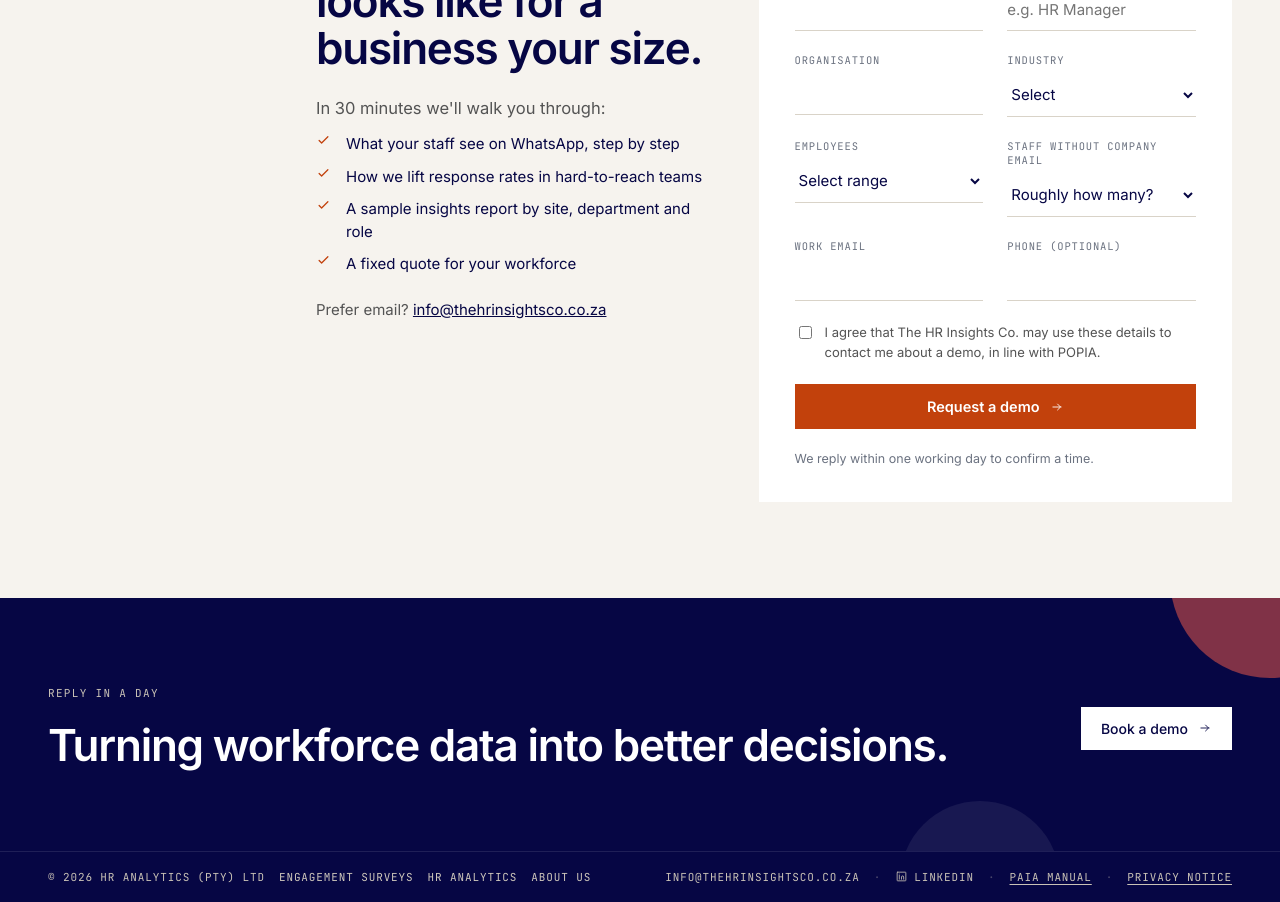
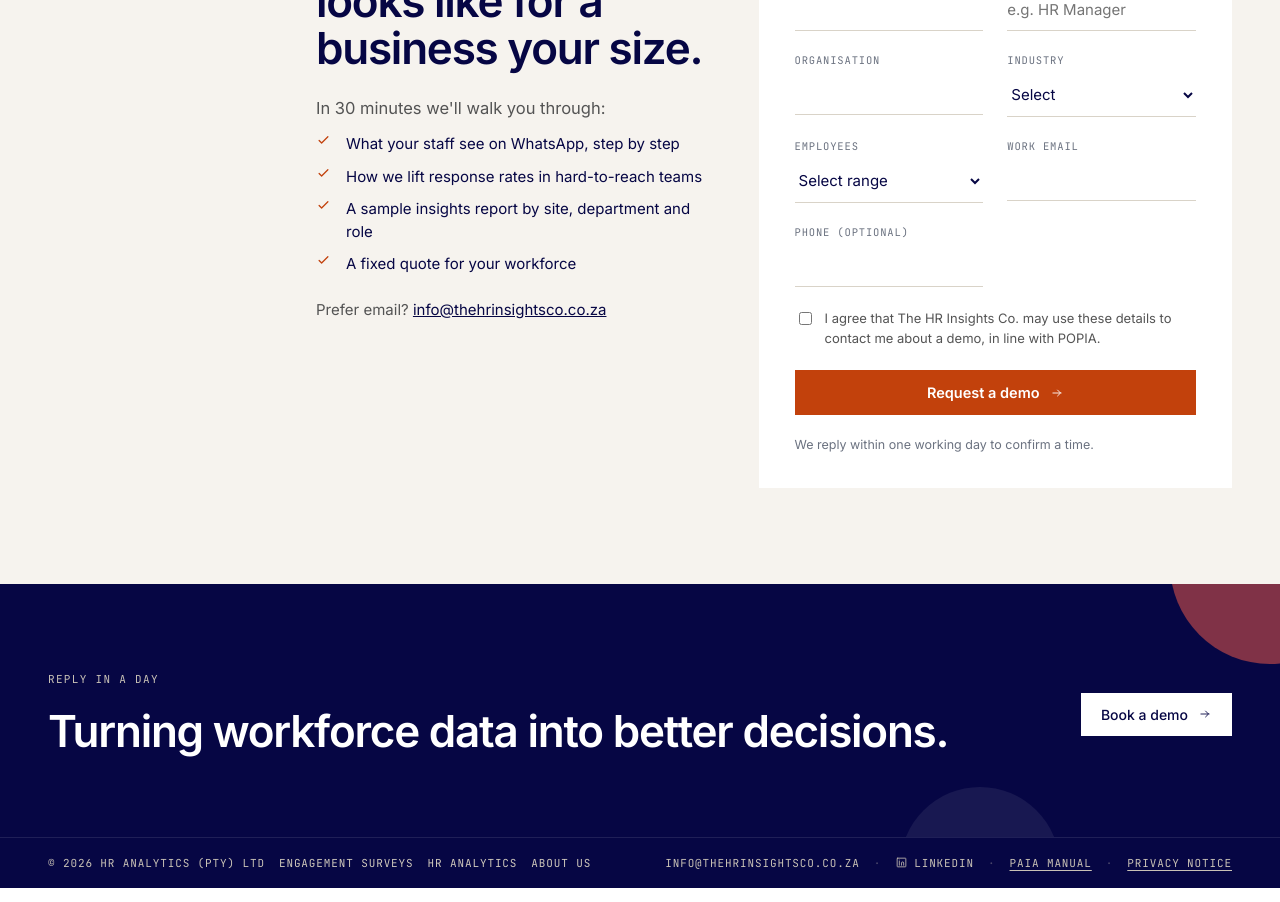
Before and after one commit to biancasmit683-netizen/HRinsightscov2, a React (Vite) app: page / in a window 1280 px wide. Shown: the part 5100-6002 px from the top of the page. Built offline with nearby package versions, Linux system fonts and the light colour scheme.

Commit message:
Demo form: remove the 'staff without company email' question
Co-Authored-By: Claude Opus 5.5 <noreply@anthropic.com>
Claude-Session: https://claude.ai/code/session_01Vf91w2bEHPv3FxK19iqoVh

```diff
--- a/index.html
+++ b/index.html
@@ -73,7 +73,6 @@
   <input type="text" name="organisation"/>
   <input type="text" name="industry"/>
   <input type="text" name="employees"/>
-  <input type="text" name="deskless-share"/>
   <input type="email" name="email"/>
   <input type="tel" name="phone"/>
   <input type="checkbox" name="consent"/>
--- a/src/page-engagement.jsx
+++ b/src/page-engagement.jsx
@@ -308,7 +308,7 @@ function Field({ label, children }) {
 
 function BookDemo() {
   const isMobile = useIsMobile();
-  const empty = { name:'', role:'', organisation:'', industry:'', employees:'', 'deskless-share':'', email:'', phone:'', consent:'' };
+  const empty = { name:'', role:'', organisation:'', industry:'', employees:'', email:'', phone:'', consent:'' };
   const [fields, setFields] = React.useState(empty);
   const [sending, setSending] = React.useState(false);
   const [submitted, setSubmitted] = React.useState(false);
@@ -390,15 +390,9 @@ function BookDemo() {
                   {['Under 50','50–150','151–300','301–1,000','1,000+'].map(o => <option key={o}>{o}</option>)}
                 </select>
               </Field>
-              <Field label="Staff without company email">
-                <select style={inputStyle} name="deskless-share" value={fields['deskless-share']} onChange={set('deskless-share')}>
-                  <option value="">Roughly how many?</option>
-                  {['Less than a quarter','About half','Most of them','Almost all'].map(o => <option key={o}>{o}</option>)}
-                </select>
-              </Field>
+              <Field label="Work email"><input style={inputStyle} type="email" name="email" required autoComplete="email" value={fields.email} onChange={set('email')}/></Field>
             </div>
             <div style={row}>
-              <Field label="Work email"><input style={inputStyle} type="email" name="email" required autoComplete="email" value={fields.email} onChange={set('email')}/></Field>
               <Field label="Phone (optional)"><input style={inputStyle} type="tel" name="phone" autoComplete="tel" value={fields.phone} onChange={set('phone')}/></Field>
             </div>
             <label style={{ display:'flex', gap: 10, alignItems:'flex-start', fontSize: 13, color:'var(--graphite)', lineHeight: 1.5 }}>
```
